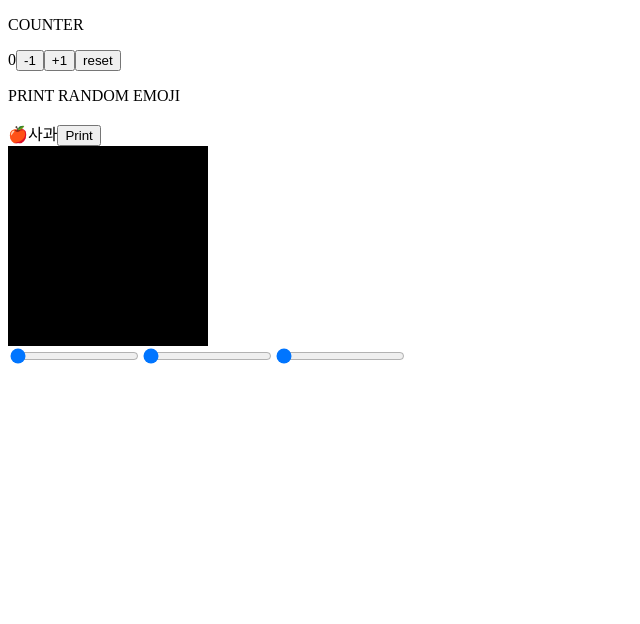
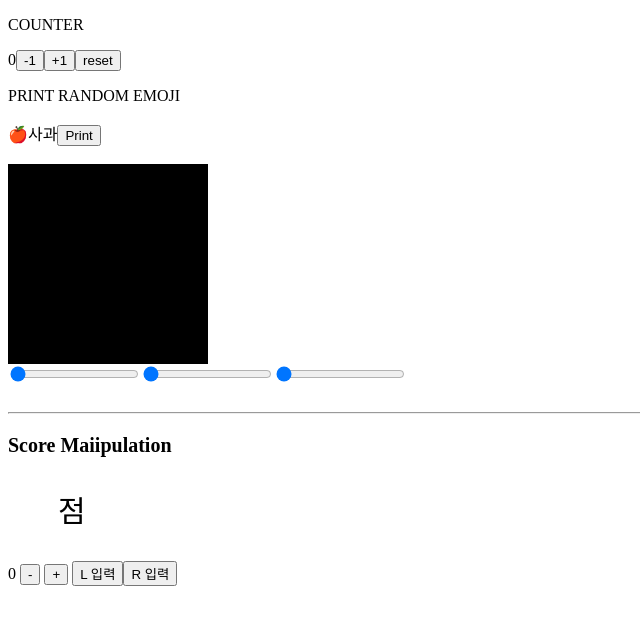
Before and after one commit to yejz0715/react-study, a React (Create React App) app in the folder react-study/: page / in a window 1280 px wide. Shown: the top 624 px of the page, without its empty margins (0-640 px from the left). Built offline with nearby package versions, Linux system fonts and the light colour scheme.

Commit message:
userState()사용해서 점수조작하기

```diff
--- a/react-study/src/App.js
+++ b/react-study/src/App.js
@@ -1,13 +1,17 @@
 import React from "react";
 import ColorRange from "./Compornent/ColorRange"; //import :export로 보낸 모듈 가져오는 기능
 import Counter from "./Compornent/Counter"; //import 식별자(변수,함수,클래스) from 경로
-
+import ScoreManipulation from "./CompornentTest/ScoreManipulation";
 function App() {
   //컴포넌트
   return (
     <div>
       <Counter />
+      <br />
       <ColorRange />
+      <br />
+      <hr />
+      <ScoreManipulation />
     </div>
   );
 }
--- /dev/null
+++ b/react-study/src/CompornentTest/ScoreManipulation.jsx
@@ -0,0 +1,42 @@
+import React from "react";
+import { useState } from "react";
+function ScoreManipulation() {
+  const [num, setNum] = useState(0);
+  const [leftNum, setLeftNum] = useState(" ");
+  const [rightNum, setRightNum] = useState(" ");
+
+  function handleMius() {
+    if (num === 0) {
+      return;
+    }
+    setNum((number) => number - 1);
+  }
+  function handlePlus() {
+    if (num === 9) {
+      return;
+    }
+    setNum((number) => number + 1);
+  }
+  function handleLeft() {
+    setLeftNum(num);
+  }
+  function handleRight() {
+    setRightNum(num);
+  }
+
+  return (
+    <div>
+      <p style={{ fontSize: "20px", fontWeight: "bold" }}>Score Maiipulation</p>
+      <p style={{ fontSize: "30px", paddingLeft: "50px" }}>
+        {leftNum}
+        {rightNum}점
+      </p>
+      <span>{num}</span>&nbsp;
+      <button onClick={handleMius}>-</button>&nbsp;
+      <button onClick={handlePlus}>+</button>&nbsp;
+      <button onClick={handleLeft}>L 입력</button>
+      <button onClick={handleRight}>R 입력</button>
+    </div>
+  );
+}
+export default ScoreManipulation;
```
